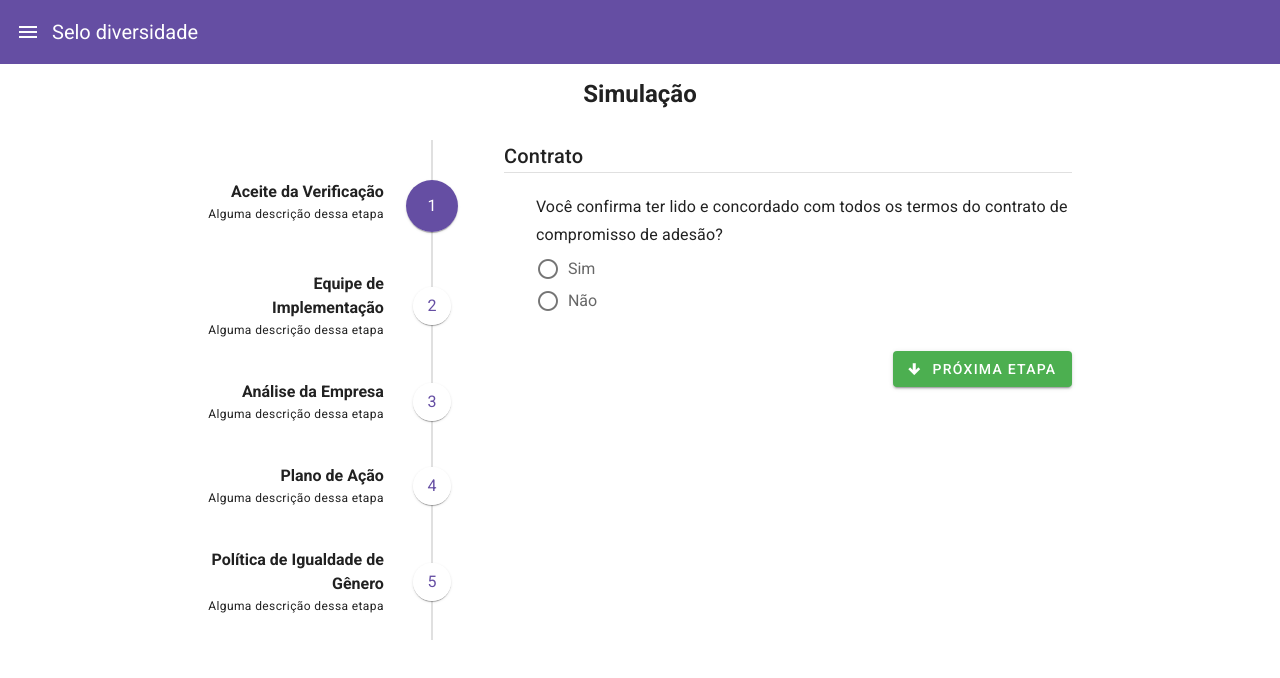
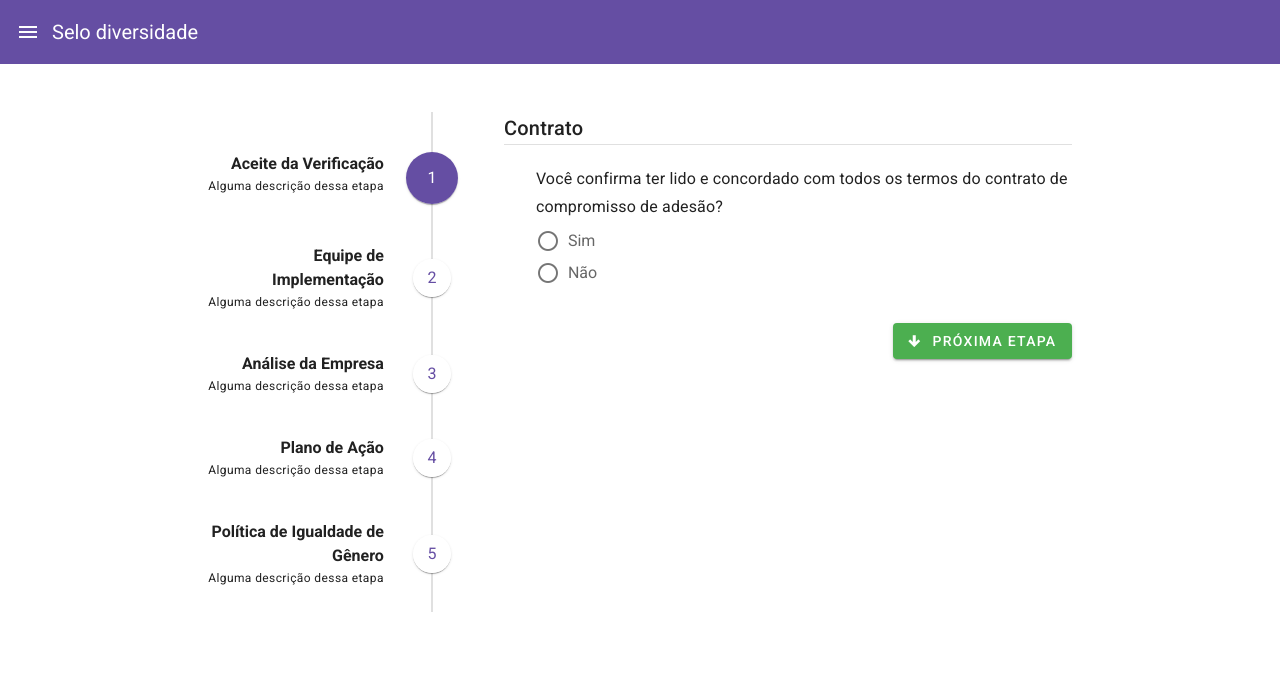
Before and after one commit to ofgabriel/siguala, a Vue app in the folder client/: page /simulacao in a window 1280 px wide. Shown: the top 678 px of the page. Built offline with nearby package versions, Linux system fonts and the light colour scheme.

Commit message:
Exibir resultado após submeter a simulação

```diff
--- a/client/src/components/Formulario.vue
+++ b/client/src/components/Formulario.vue
@@ -31,8 +31,8 @@
 </template>
 
 <script>
-
 import Pergunta from './Pergunta.vue';
+import calcularSimulacao from '../services/calcular-simulacao';
 
 export default {
   name: 'Formulario',
@@ -87,7 +87,8 @@ export default {
       this.$emit('mudancaDeEtapa', this.proximaEtapa);
     },
     submeter() {
-      alert('Formulário submetido!');
+      const resultado = calcularSimulacao(this.etapas, 5, 7, 10);
+      this.$emit('simular', resultado);
     },
     atualizaResposta($event, topicosIndex, itemIndex) {
       this
--- a/client/src/services/calcular-simulacao.js
+++ b/client/src/services/calcular-simulacao.js
@@ -13,11 +13,11 @@ export default function (
   let simParaTodasDoSeloOuro = true;
   let pontos = 0;
   itensRespondidos.forEach((item) => {
-    if (item.resposta === true) {
+    if (item.resposta === 'sim') {
       pontos += 1;
     }
 
-    if (item.requisitoSeloOuro && item.resposta === false) {
+    if (item.requisitoSeloOuro && item.resposta === 'nao') {
       simParaTodasDoSeloOuro = false;
     }
   });
--- a/client/src/views/Simulacao.vue
+++ b/client/src/views/Simulacao.vue
@@ -1,9 +1,13 @@
 <template>
-  <v-container>
-    <h2 class="text-center">
-      Simulação
-    </h2>
+  <v-container class="pt-5">
+    <v-row v-if="resultado">
+      <exibir-resultado
+        :pontuacao="resultado.pontos"
+        :padrao="resultado.selo"
+      />
+    </v-row>
     <v-row
+      v-else
       class="mt-4"
       justify="center"
     >
@@ -24,6 +28,7 @@
         <formulario
           :etapas="etapas"
           :etapa-atual="etapaAtual"
+          @simular="resultado = $event"
           @mudancaDeEtapa="atualizaEtapa"
         />
       </v-col>
@@ -35,6 +40,7 @@
 
 import Trilha from '../components/Trilha.vue';
 import Formulario from '../components/Formulario.vue';
+import ExibirResultado from '../components/ExibirResultado.vue';
 import dadosSimulacao from '../assets/dadosSimulacao';
 
 export default {
@@ -42,11 +48,13 @@ export default {
   components: {
     Trilha,
     Formulario,
+    ExibirResultado,
   },
   data() {
     return {
       etapas: dadosSimulacao.etapas,
       etapaAtual: 1,
+      resultado: null,
     };
   },
   methods: {
```
